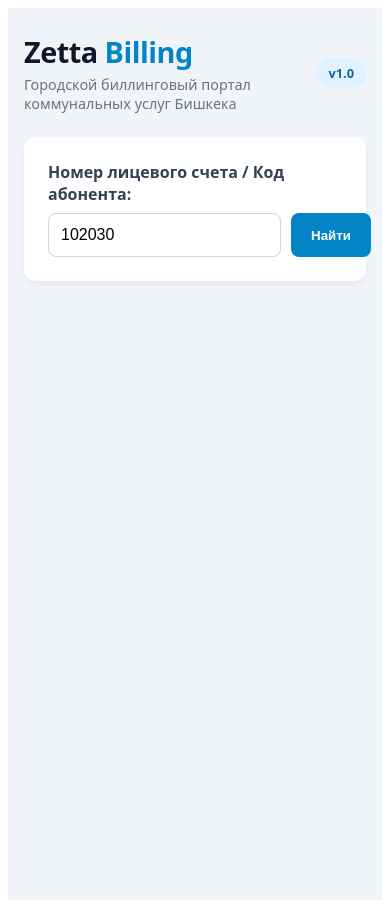
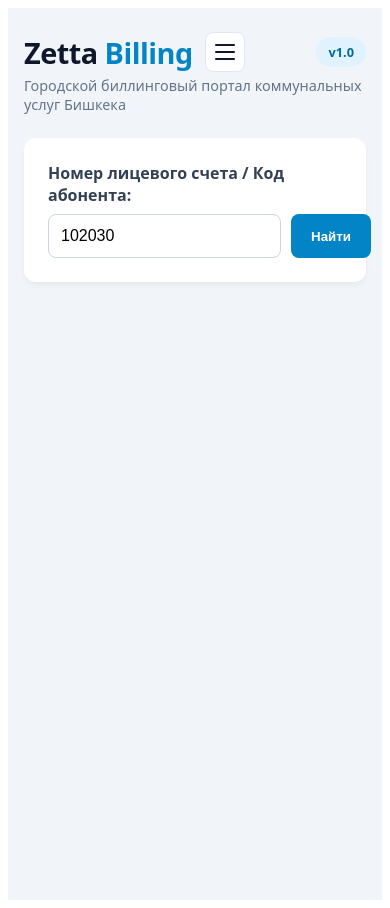
Before and after one commit to Abdu1az1z01/communal-frontend, an Angular app: page / in a window 390 px wide. Built offline with nearby package versions, Linux system fonts and the light colour scheme.

Commit message:
Add header with hamburger menu of utility services
Co-Authored-By: Claude Opus 5.5 <noreply@anthropic.com>
Claude-Session: https://claude.ai/code/session_01Vtok3frftmaaJBmUXZVgV6

```diff
--- a/src/app/app.component.html
+++ b/src/app/app.component.html
@@ -1,20 +1,53 @@
 <div style="font-family: system-ui, -apple-system, sans-serif; background: #f1f5f9; min-height: 100vh; padding: 24px 16px;">
   <div style="max-width: 650px; margin: 0 auto;">
 
-    <!-- Шапка Zetta Billing -->
-    <header style="display: flex; align-items: center; justify-content: space-between; margin-bottom: 24px;">
-      <div>
-        <h1 style="color: #0f172a; margin: 0; font-size: 1.8rem; font-weight: 800; letter-spacing: -0.5px;">
-          Zetta <span style="color: #0284c7;">Billing</span>
-        </h1>
-        <p style="color: #64748b; margin: 4px 0 0 0; font-size: 0.9rem;">
-          Городской биллинговый портал коммунальных услуг Бишкека
-        </p>
+    <!-- Шапка Zetta Billing: логотип + кнопка меню (три полоски) -->
+    <header class="topbar">
+      <div class="brand">
+        <h1 class="brand-title">Zetta <span>Billing</span></h1>
+
+        <div class="menu-wrapper">
+          <button
+            type="button"
+            class="burger"
+            [class.open]="isMenuOpen()"
+            (click)="toggleMenu($event)"
+            aria-label="Открыть меню услуг"
+            [attr.aria-expanded]="isMenuOpen()">
+            <span></span>
+            <span></span>
+            <span></span>
+          </button>
+
+          <!-- Выпадающее меню коммунальных услуг (список берётся из services в app.component.ts) -->
+          @if (isMenuOpen()) {
+            <nav class="menu" (click)="$event.stopPropagation()">
+              <div class="menu-title">Коммунальные услуги</div>
+              @for (service of services; track service.id) {
+                <button
+                  type="button"
+                  class="menu-item"
+                  [class.active]="selectedService()?.id === service.id"
+                  (click)="selectService(service)">
+                  <span class="menu-icon">{{ service.icon }}</span>
+                  {{ service.name }}
+                </button>
+              }
+            </nav>
+          }
+        </div>
       </div>
-      <span style="background: #e0f2fe; color: #0369a1; padding: 6px 12px; border-radius: 999px; font-size: 0.8rem; font-weight: 600;">
-        v1.0
-      </span>
+
+      <span class="version">v1.0</span>
     </header>
+
+    <p class="subtitle">Городской биллинговый портал коммунальных услуг Бишкека</p>
+
+    @if (selectedService(); as service) {
+      <div class="selected-service">
+        <span>{{ service.icon }}</span> Выбранная услуга: <strong>{{ service.name }}</strong>
+      </div>
+    }
 
     <!-- Поиск по лицевому счету -->
     <div style="background: #ffffff; padding: 24px; border-radius: 12px; box-shadow: 0 4px 6px -1px rgba(0, 0, 0, 0.05); margin-bottom: 20px;">
--- a/src/app/app.component.ts
+++ b/src/app/app.component.ts
@@ -1,17 +1,36 @@
-import { Component, inject, signal } from '@angular/core';
+import { Component, HostListener, inject, signal } from '@angular/core';
 import { CommonModule } from '@angular/common';
 import { FormsModule } from '@angular/forms';
 import { BillingService } from './billing.service';
 import { UtilityBill } from './billing.model';
 
+export interface UtilityService {
+  id: string;
+  name: string;
+  icon: string;
+}
+
 @Component({
   selector: 'app-root',
   standalone: true,
   imports: [CommonModule, FormsModule],
-  templateUrl: './app.component.html'
+  templateUrl: './app.component.html',
+  styleUrl: './app.css'
 })
 export class AppComponent {
   private billingService = inject(BillingService);
+
+  // Список услуг в меню «три полоски». Чтобы добавить/убрать/переименовать услугу — меняйте здесь.
+  services: UtilityService[] = [
+    { id: 'cold-water', name: 'Холодная вода/Стоки', icon: '💧' },
+    { id: 'hot-water', name: 'Горячая вода', icon: '🚿' },
+    { id: 'heating', name: 'Отопление', icon: '🔥' },
+    { id: 'garbage', name: 'Вывоз ТБО (мусор)', icon: '🗑️' },
+    { id: 'gas', name: 'Газ', icon: '⛽' }
+  ];
+
+  isMenuOpen = signal<boolean>(false);
+  selectedService = signal<UtilityService | null>(null);
 
   searchAccount = signal<string>('102030');
   bill = signal<UtilityBill | null>(null);
@@ -19,6 +38,22 @@ export class AppComponent {
   isLoading = signal<boolean>(false);
   errorMessage = signal<string>('');
   successMessage = signal<string>('');
+
+  toggleMenu(event: MouseEvent): void {
+    event.stopPropagation();
+    this.isMenuOpen.update(open => !open);
+  }
+
+  selectService(service: UtilityService): void {
+    this.selectedService.set(service);
+    this.isMenuOpen.set(false);
+  }
+
+  // Закрываем меню при клике в любом месте страницы
+  @HostListener('document:click')
+  closeMenu(): void {
+    this.isMenuOpen.set(false);
+  }
 
   onSearch(): void {
     const acc = this.searchAccount();
--- a/src/app/app.css
+++ b/src/app/app.css
@@ -0,0 +1,140 @@
+/* ===== Шапка ===== */
+.topbar {
+  display: flex;
+  align-items: center;
+  justify-content: space-between;
+  margin-bottom: 4px;
+}
+
+.brand {
+  display: flex;
+  align-items: center;
+  gap: 12px;
+}
+
+.brand-title {
+  color: #0f172a;
+  margin: 0;
+  font-size: 1.8rem;
+  font-weight: 800;
+  letter-spacing: -0.5px;
+}
+
+.brand-title span {
+  color: #0284c7;
+}
+
+.subtitle {
+  color: #64748b;
+  margin: 0 0 24px 0;
+  font-size: 0.9rem;
+}
+
+.version {
+  background: #e0f2fe;
+  color: #0369a1;
+  padding: 6px 12px;
+  border-radius: 999px;
+  font-size: 0.8rem;
+  font-weight: 600;
+}
+
+/* ===== Кнопка «три полоски» ===== */
+.menu-wrapper {
+  position: relative;
+}
+
+.burger {
+  width: 40px;
+  height: 40px;
+  display: flex;
+  flex-direction: column;
+  justify-content: center;
+  align-items: center;
+  gap: 5px;
+  background: #ffffff;
+  border: 1px solid #e2e8f0;
+  border-radius: 8px;
+  cursor: pointer;
+  padding: 0;
+}
+
+.burger:hover {
+  background: #f8fafc;
+}
+
+.burger span {
+  display: block;
+  width: 20px;
+  height: 2px;
+  background: #0f172a;
+  border-radius: 2px;
+  transition: transform 0.2s, opacity 0.2s;
+}
+
+/* Когда меню открыто — полоски превращаются в крестик */
+.burger.open span:nth-child(1) { transform: translateY(7px) rotate(45deg); }
+.burger.open span:nth-child(2) { opacity: 0; }
+.burger.open span:nth-child(3) { transform: translateY(-7px) rotate(-45deg); }
+
+/* ===== Выпадающее меню ===== */
+.menu {
+  position: absolute;
+  top: 48px;
+  left: 0;
+  z-index: 10;
+  min-width: 240px;
+  background: #ffffff;
+  border: 1px solid #e2e8f0;
+  border-radius: 12px;
+  box-shadow: 0 10px 25px -5px rgba(0, 0, 0, 0.15);
+  padding: 8px;
+}
+
+.menu-title {
+  font-size: 0.75rem;
+  font-weight: 700;
+  color: #94a3b8;
+  text-transform: uppercase;
+  padding: 6px 10px;
+}
+
+.menu-item {
+  width: 100%;
+  display: flex;
+  align-items: center;
+  gap: 10px;
+  padding: 10px;
+  background: none;
+  border: none;
+  border-radius: 8px;
+  font-size: 0.95rem;
+  color: #1e293b;
+  text-align: left;
+  cursor: pointer;
+}
+
+.menu-item:hover {
+  background: #f1f5f9;
+}
+
+.menu-item.active {
+  background: #e0f2fe;
+  color: #0369a1;
+  font-weight: 600;
+}
+
+.menu-icon {
+  width: 22px;
+  text-align: center;
+}
+
+/* ===== Плашка выбранной услуги ===== */
+.selected-service {
+  background: #e0f2fe;
+  color: #0369a1;
+  padding: 10px 14px;
+  border-radius: 8px;
+  margin-bottom: 20px;
+  font-size: 0.9rem;
+}
--- a/src/index.html
+++ b/src/index.html
@@ -1,8 +1,8 @@
 <!doctype html>
-<html lang="en">
+<html lang="ru">
 <head>
   <meta charset="utf-8">
-  <title>CommunalFrontend</title>
+  <title>Zetta Billing</title>
   <base href="/">
   <meta name="viewport" content="width=device-width, initial-scale=1">
   <link rel="icon" type="image/x-icon" href="favicon.ico">
```
